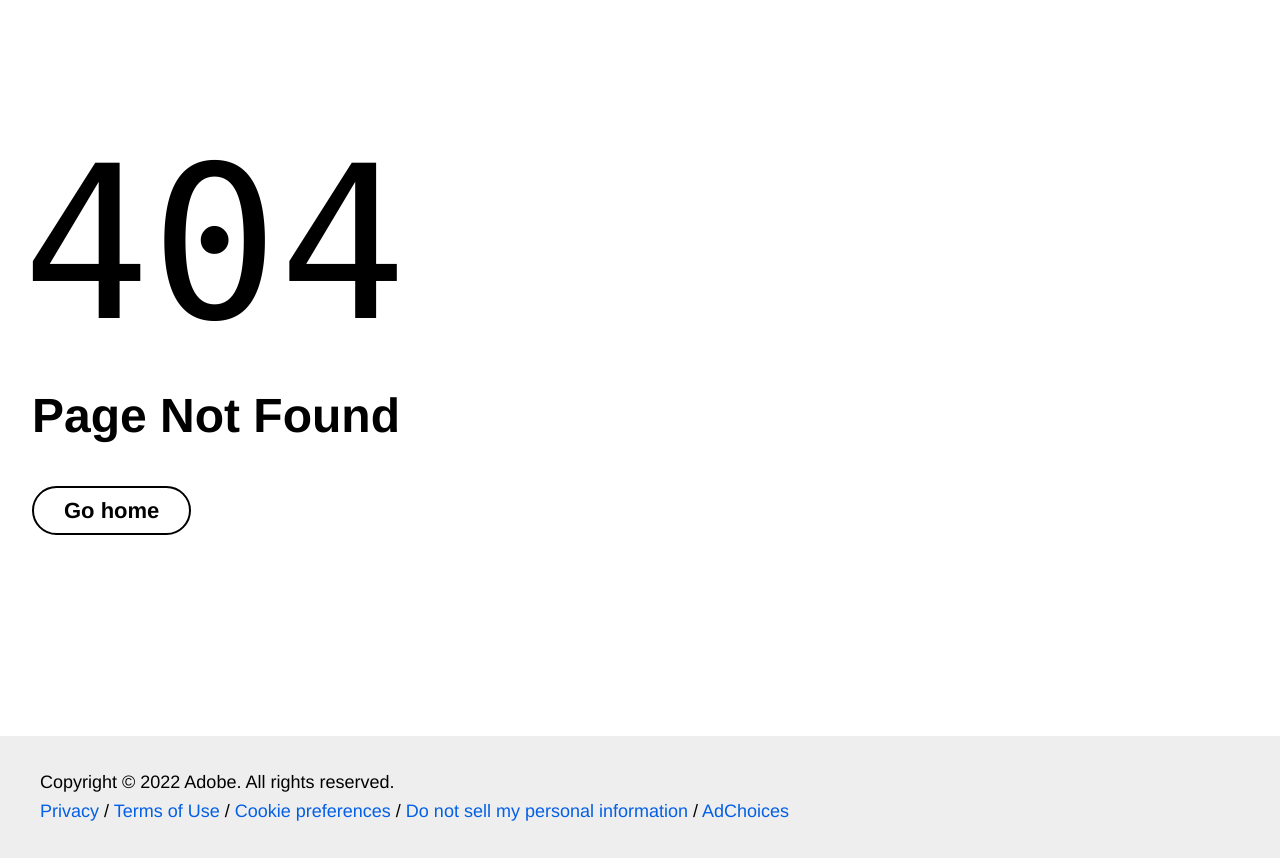
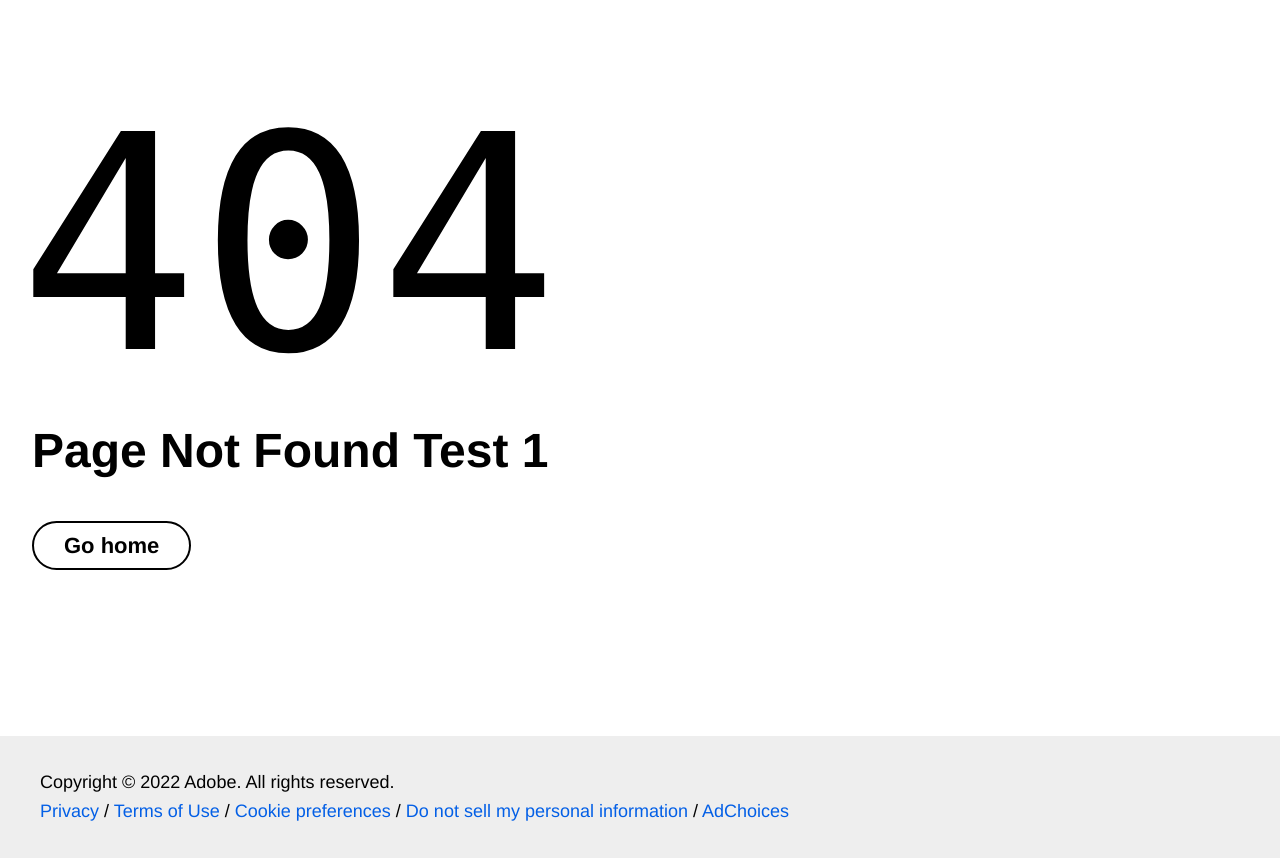
Before and after one commit to Rahul343u/franklin-day-1, a website with bundled scripts: page 404.html in a window 1280 px wide. Shown: the part 64-922 px from the top of the page. Built offline with nearby package versions, Linux system fonts and the light colour scheme; files whose address does not match are found by name.

Commit message:
Update 404.html

```diff
--- a/404.html
+++ b/404.html
@@ -55,7 +55,7 @@
       <svg viewBox="1 0 38 18" class="error-number">
         <text x="0" y="17">404</text>
       </svg>
-      <h2 class="error-message">Page Not Found</h2>
+      <h2 class="error-message">Page Not Found Test 1</h2>
       <p class="button-container">
         <a href="/" class="button secondary error-button-home">Go home</a>
       </p>
```
